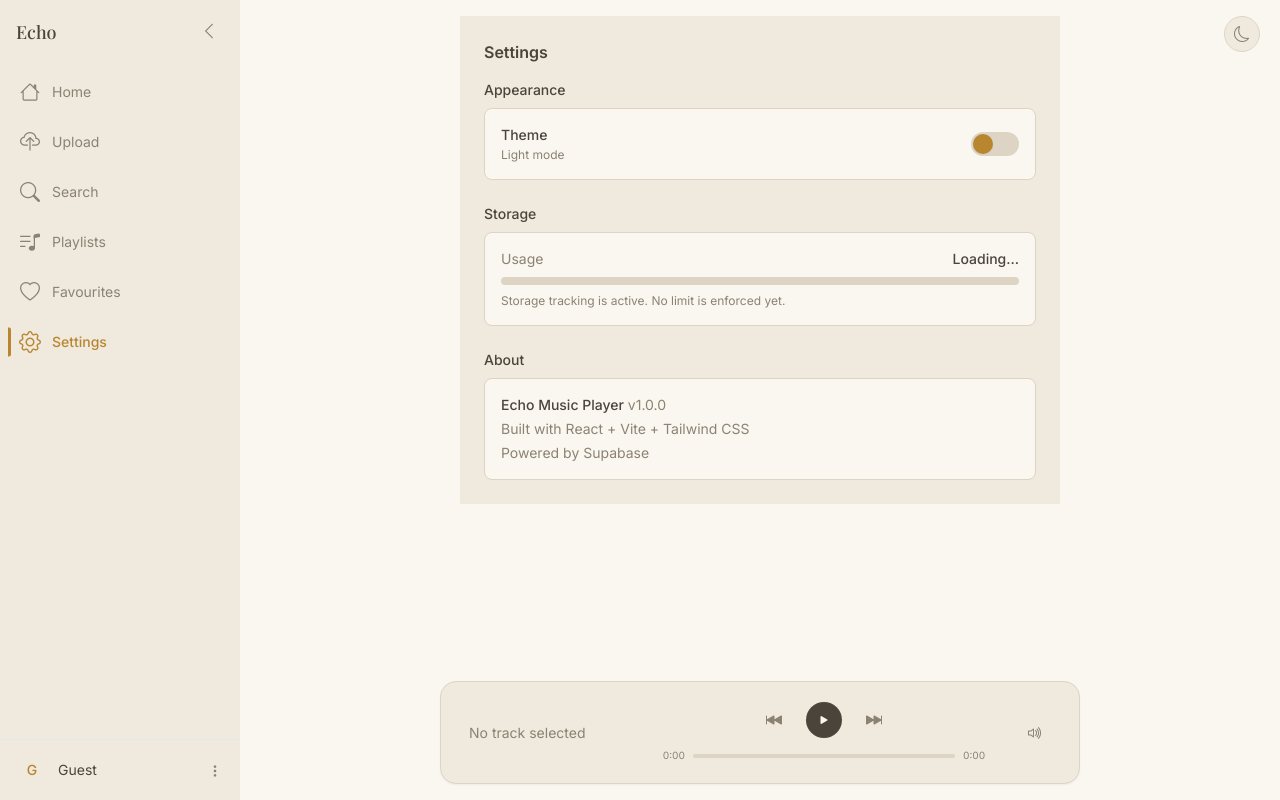
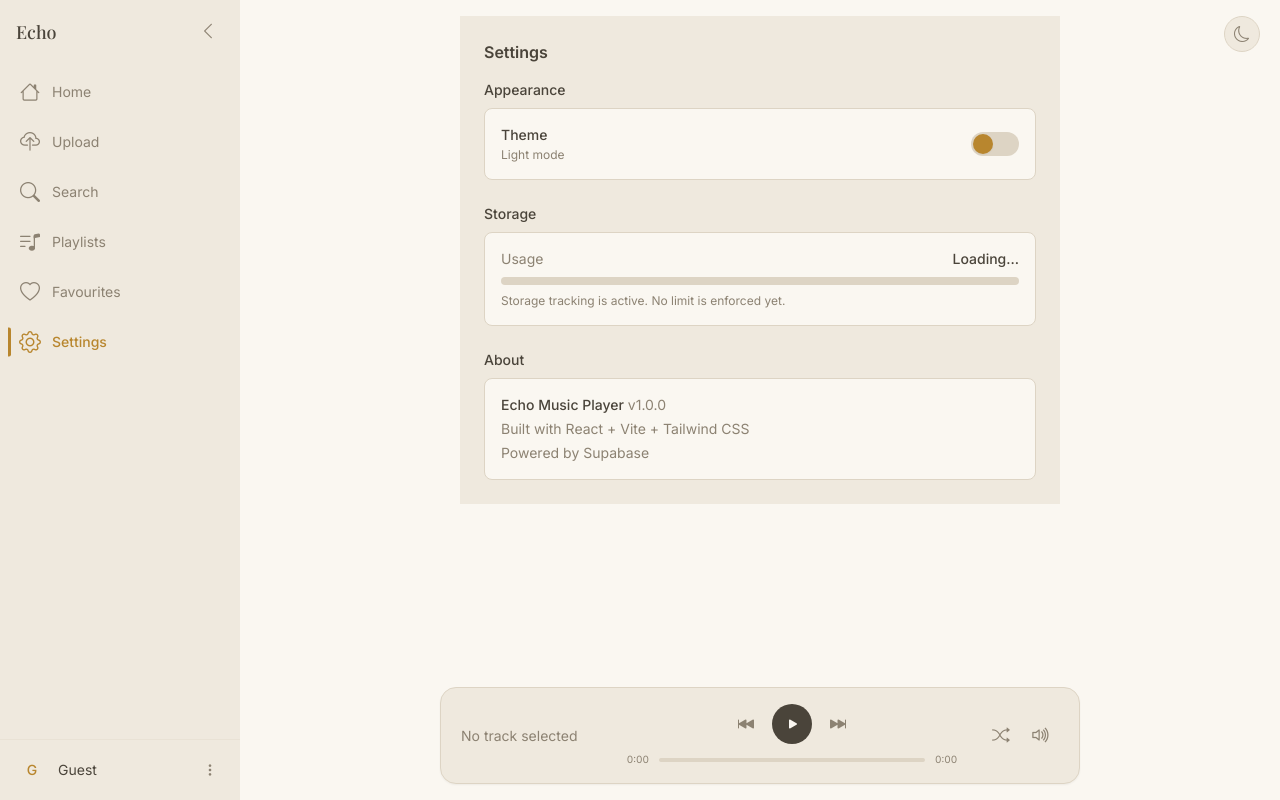
Before and after one commit to subs-cantcode/echo-music-player, a React (Vite) app: page /settings in a window 1280 px wide. Built offline with nearby package versions, Linux system fonts and the light colour scheme; no server answers; the database is empty; a web font is replaced by a local one.

Commit message:
Fix sidebar divider, circular hover on all player buttons, fade-in/out volume panel, bigger volume icon, shuffle button

```diff
--- a/src/components/NowPlayingBar.jsx
+++ b/src/components/NowPlayingBar.jsx
@@ -17,20 +17,25 @@ export default function NowPlayingBar({
   onSetVolume,
   onToggleMute,
 }) {
-  const [volumeHover, setVolumeHover] = useState(false)
+  const [volumeOpen, setVolumeOpen] = useState(false)
   const [volumeDragging, setVolumeDragging] = useState(false)
   const volumeLeaveTimer = useRef(null)
   const volumeBarRef = useRef(null)
   const volumeDraggingRef = useRef(false)
+  const volumeContainerRef = useRef(null)
 
   const handleVolumeEnter = useCallback(() => {
     if (volumeLeaveTimer.current) clearTimeout(volumeLeaveTimer.current)
-    setVolumeHover(true)
+    setVolumeOpen(true)
   }, [])
 
   const handleVolumeLeave = useCallback(() => {
     if (volumeDraggingRef.current) return
-    volumeLeaveTimer.current = setTimeout(() => setVolumeHover(false), 200)
+    volumeLeaveTimer.current = setTimeout(() => setVolumeOpen(false), 250)
+  }, [])
+
+  const handleVolumeIconClick = useCallback(() => {
+    setVolumeOpen((prev) => !prev)
   }, [])
 
   const handleVolumeBarMouseDown = useCallback((e) => {
@@ -63,6 +68,7 @@ export default function NowPlayingBar({
   useEffect(() => {
     return () => {
       volumeDraggingRef.current = false
+      if (volumeLeaveTimer.current) clearTimeout(volumeLeaveTimer.current)
     }
   }, [])
 
@@ -79,10 +85,10 @@ export default function NowPlayingBar({
         sidebarCollapsed ? 'left-[88px]' : 'left-[256px]'
       } right-4`}
     >
-      <div className="max-w-player mx-auto bg-panel border border-border rounded-2xl px-7 py-5 shadow-sm">
-        <div className="flex items-center gap-6">
+      <div className="max-w-player mx-auto bg-panel border border-border rounded-2xl px-5 py-4 shadow-sm">
+        <div className="flex items-center gap-4">
           {/* Track info */}
-          <div className="min-w-0 flex-shrink-0 w-[160px]">
+          <div className="min-w-0 flex-shrink-0 w-[140px]">
             {track ? (
               <>
                 <div className="font-serif text-sm font-medium text-text-primary truncate">
@@ -98,29 +104,29 @@ export default function NowPlayingBar({
           </div>
 
           {/* Controls + progress */}
-          <div className="flex-1 flex flex-col items-center gap-2.5 min-w-0">
-            <div className="flex items-center gap-5">
+          <div className="flex-1 flex flex-col items-center gap-2 min-w-0">
+            <div className="flex items-center gap-2">
               <button
                 onClick={onSkipBack}
-                className="text-text-secondary hover:text-text-primary btn-press transition-colors p-1"
+                className="player-btn w-9 h-9 text-text-secondary hover:text-text-primary"
                 aria-label="Rewind 10 seconds"
               >
                 <i className="bi bi-skip-backward-fill text-base" />
               </button>
               <button
                 onClick={onPlayPause}
-                className="w-9 h-9 rounded-full bg-text-primary text-background flex items-center justify-center hover:bg-text-primary/80 btn-press transition-all duration-200"
+                className="player-btn w-10 h-10 bg-text-primary text-background hover:bg-text-primary/80"
                 aria-label={isPlaying ? 'Pause' : 'Play'}
               >
                 {isPlaying ? (
-                  <i className="bi bi-pause-fill text-sm" />
+                  <i className="bi bi-pause-fill text-base" />
                 ) : (
-                  <i className="bi bi-play-fill text-sm" />
+                  <i className="bi bi-play-fill text-base ml-0.5" />
                 )}
               </button>
               <button
                 onClick={onSkipForward}
-                className="text-text-secondary hover:text-text-primary btn-press transition-colors p-1"
+                className="player-btn w-9 h-9 text-text-secondary hover:text-text-primary"
                 aria-label="Forward 10 seconds"
               >
                 <i className="bi bi-skip-forward-fill text-base" />
@@ -128,7 +134,7 @@ export default function NowPlayingBar({
             </div>
 
             {/* Progress bar */}
-            <div className="flex items-center gap-2 w-full">
+            <div className="flex items-center gap-2.5 w-full">
               <span className="text-text-secondary text-[10px] w-8 text-right tabular-nums">
                 {formatTime(currentTime)}
               </span>
@@ -152,32 +158,43 @@ export default function NowPlayingBar({
             </div>
           </div>
 
-          {/* Volume slider */}
+          {/* Right: shuffle + volume */}
+          <div className="flex-shrink-0 flex items-center gap-1">
+            {/* Shuffle */}
+            <button
+              className="player-btn w-9 h-9 text-text-secondary hover:text-text-primary"
+              aria-label="Shuffle"
+            >
+              <i className="bi bi-shuffle text-lg" />
+            </button>
+
+            {/* Volume */}
             <div
-            className="flex-shrink-0 flex items-center gap-1 pl-1"
+              ref={volumeContainerRef}
+              className="flex items-center"
               onMouseEnter={handleVolumeEnter}
               onMouseLeave={handleVolumeLeave}
             >
               <button
-              onClick={onToggleMute}
-              className="text-text-secondary hover:text-text-primary btn-press transition-colors p-1"
+                onClick={handleVolumeIconClick}
+                className="player-btn w-9 h-9 text-text-secondary hover:text-text-primary"
                 aria-label={isMuted ? 'Unmute' : 'Mute'}
               >
-              <i className={`bi ${volumeIcon} text-base`} />
+                <i className={`bi ${volumeIcon} text-xl`} />
               </button>
               <div
-              className={`transition-all duration-300 ease-[cubic-bezier(0.25,0.1,0.25,1)] ${
-                volumeHover ? 'w-[80px] opacity-100 ml-1' : 'w-0 opacity-0 ml-0'
+                className={`overflow-hidden transition-all duration-300 ease-[cubic-bezier(0.25,0.1,0.25,1)] ${
+                  volumeOpen ? 'w-[90px] opacity-100' : 'w-0 opacity-0'
                 }`}
               >
                 <div
                   ref={volumeBarRef}
-                className="relative h-1 bg-border rounded-full cursor-pointer group mx-1.5"
-                style={{ paddingTop: 8, paddingBottom: 8, marginTop: -8, marginBottom: -8 }}
+                  className="relative h-1 bg-border rounded-full cursor-pointer group mx-2"
+                  style={{ paddingTop: 10, paddingBottom: 10, marginTop: -10, marginBottom: -10 }}
                   onMouseDown={handleVolumeBarMouseDown}
                 >
                   <div
-                  className="absolute left-0 top-1/2 -translate-y-1/2 h-1 bg-accent rounded-full transition-[width] duration-150 ease-out group-hover:h-1.5"
+                    className="absolute left-0 top-1/2 -translate-y-1/2 h-1 bg-accent rounded-full transition-[width] duration-100 ease-out group-hover:h-1.5"
                     style={{ width: `${effectiveVolume * 100}%` }}
                   />
                   <div
@@ -192,5 +209,6 @@ export default function NowPlayingBar({
           </div>
         </div>
       </div>
+    </div>
   )
 }
--- a/src/components/Sidebar.jsx
+++ b/src/components/Sidebar.jsx
@@ -111,7 +111,7 @@ export default function Sidebar({ collapsed, onToggle }) {
         </div>
         <button
           onClick={onToggle}
-          className="text-text-secondary hover:text-text-primary transition-colors duration-200 p-1.5 rounded-lg hover:bg-black/5 dark:hover:bg-white/5 flex-shrink-0"
+          className="player-btn w-8 h-8 text-text-secondary hover:text-text-primary flex-shrink-0"
           aria-label={collapsed ? 'Expand sidebar' : 'Collapse sidebar'}
         >
           <i className={`bi ${collapsed ? 'bi-chevron-right' : 'bi-chevron-left'} text-lg transition-transform duration-300`} />
@@ -146,7 +146,7 @@ export default function Sidebar({ collapsed, onToggle }) {
       </nav>
 
       {/* Account section */}
-      <div className={`flex-shrink-0 border-t border-border/25 ${collapsed ? 'px-2 py-2' : 'px-2 py-1.5'}`}>
+      <div className={`flex-shrink-0 border-t divider-soft ${collapsed ? 'px-2 py-2' : 'px-2 py-1.5'}`}>
         <div
           className={`sidebar-nav-item rounded-lg btn-press flex items-center cursor-pointer ${collapsed ? 'justify-center px-0 py-2' : 'gap-2.5 px-2 py-2'}`}
         >
@@ -182,7 +182,7 @@ export default function Sidebar({ collapsed, onToggle }) {
               <div className="relative" ref={menuRef}>
                 <button
                   onClick={() => setMenuOpen((o) => !o)}
-                  className="text-text-secondary hover:text-text-primary transition-colors duration-200 p-0.5 rounded"
+                  className="player-btn w-7 h-7 text-text-secondary hover:text-text-primary"
                   aria-label="Account menu"
                 >
                   <i className="bi bi-three-dots-vertical text-sm" />
--- a/src/index.css
+++ b/src/index.css
@@ -10,6 +10,7 @@
   --color-text-primary: #4A443A;
   --color-text-secondary: #8C8272;
   --color-accent: #B8862E;
+  --color-divider: rgba(221, 212, 196, 0.35);
 
   --hover-inactive: rgba(184, 134, 46, 0.08);
   --hover-sidebar: rgba(0, 0, 0, 0.03);
@@ -22,6 +23,7 @@ html.dark {
   --color-text-primary: #F2EAE0;
   --color-text-secondary: #A79C8C;
   --color-accent: #E0A94A;
+  --color-divider: rgba(58, 52, 44, 0.45);
 
   --hover-inactive: rgba(224, 169, 74, 0.14);
   --hover-sidebar: rgba(255, 255, 255, 0.04);
@@ -189,3 +191,33 @@ html.dark ::-webkit-scrollbar-thumb {
 html.dark ::-webkit-scrollbar-thumb:hover {
   background: rgba(255, 255, 255, 0.2);
 }
+
+/* ── Soft divider ── */
+.divider-soft {
+  border-color: var(--color-divider);
+}
+
+/* ── Player button circle hover ── */
+.player-btn {
+  display: flex;
+  align-items: center;
+  justify-content: center;
+  border-radius: 9999px;
+  transition: background-color 150ms ease, color 150ms ease, transform 120ms ease;
+}
+
+.player-btn:hover {
+  background-color: rgba(255, 255, 255, 0.08);
+}
+
+html.dark .player-btn:hover {
+  background-color: rgba(255, 255, 255, 0.08);
+}
+
+html:not(.dark) .player-btn:hover {
+  background-color: rgba(0, 0, 0, 0.06);
+}
+
+.player-btn:active {
+  transform: scale(0.94);
+}
```
Lines whose indentation alone changed are shown as unchanged.
